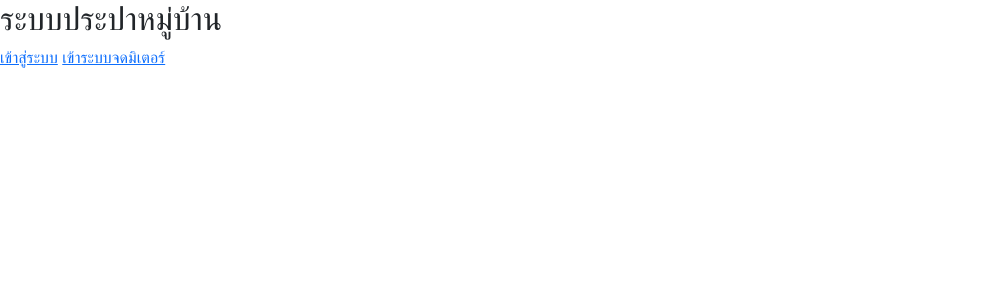
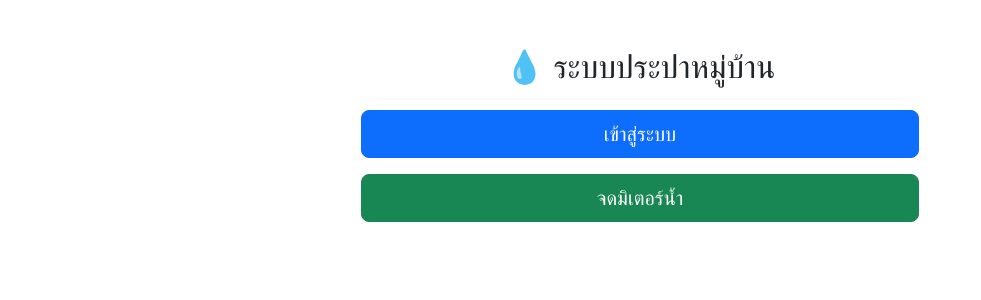
Before and after one commit to poplaga2019-max/water-billing, a PHP site: page / in a window 1280 px wide. Shown: the top 300 px of the page, without its empty margins (0-981 px from the left). Run offline with PHP 8.4, Linux system fonts and the light colour scheme.

Commit message:
Update index.php

```diff
--- a/index.php
+++ b/index.php
@@ -9,10 +9,14 @@
     <title>ระบบประปาหมู่บ้าน</title>
     <link href="https://cdn.jsdelivr.net/npm/bootstrap@5.3.0/dist/css/bootstrap.min.css" rel="stylesheet">
 </head>
-<body style="font-family: THSarabun, sans-serif;">
-    <h2>ระบบประปาหมู่บ้าน</h2>
+<body class="container mt-5 text-center" style="font-family: THSarabun, sans-serif;">
 
-    <a href="login.php">เข้าสู่ระบบ</a>
-<a href="customers.php">เข้าระบบจดมิเตอร์</a>
+<h2 class="mb-4">💧 ระบบประปาหมู่บ้าน</h2>
+
+<div class="d-grid gap-3 col-6 mx-auto">
+    <a href="login.php" class="btn btn-primary btn-lg">เข้าสู่ระบบ</a>
+    <a href="customers.php" class="btn btn-success btn-lg">จดมิเตอร์น้ำ</a>
+</div>
+
 </body>
 </html>
```
